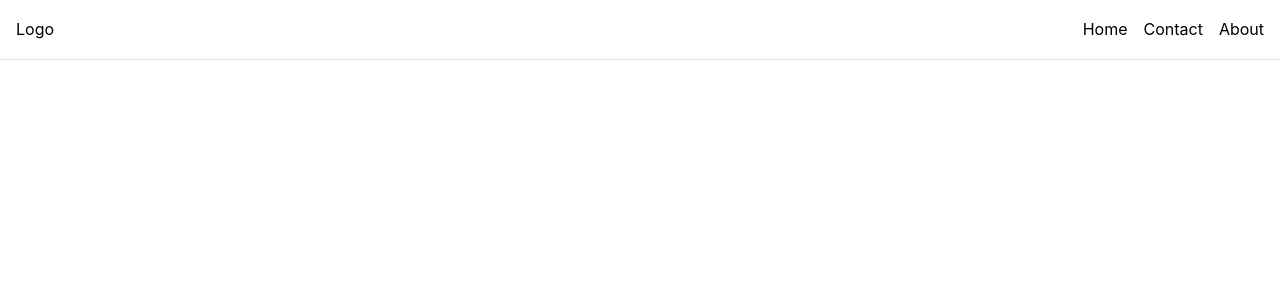
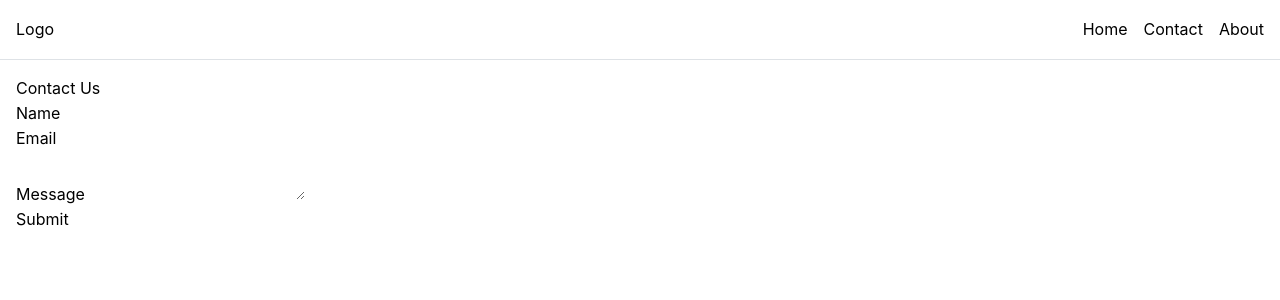
Before and after one commit to ejinsw/find-a-tutor, a Next.js app: page /contact in a window 1280 px wide. Shown: the top 300 px of the page. Built offline with nearby package versions, Linux system fonts and the light colour scheme.

Commit message:
ContactForm Name, Email, Message, Submit
Not sure how to use Mantine, and I couldn't really see how it looks like on localhost (i got it once but lost it and couldn't figure it out)

```diff
--- a/src/app/contact/ContactForm.tsx
+++ b/src/app/contact/ContactForm.tsx
@@ -9,6 +9,12 @@ interface Props {
 
 export function ContactForm({ className }: Props) {
   const [isLoading, setIsLoading] = useState<boolean>(false);
+
+  const [name, setName] = useState("");
+  const [email, setEmail] = useState("");
+  const [message, setMessage] = useState("");
+
+
 
   // TODO: Attach this function to the form like so <form onSubmit={onSubmit}>
   async function onSubmit(event: FormEvent<HTMLFormElement>) {
@@ -33,5 +39,41 @@ export function ContactForm({ className }: Props) {
     }
   }
 
-  return <div className={`${className}`}></div>;
+  return (
+  <div className={`${className}`}>
+    <form onSubmit={onSubmit}>
+      <div>
+        <label htmlFor="name">Name</label>
+        <input
+          type="text"
+          id="name"
+          value={name}
+          onChange={(e) => setName(e.target.value)}
+          required />
+      </div>
+
+      <div>
+        <label htmlFor="email">Email</label>
+        <input
+          type="email"
+          id="email"
+          value={email}
+          onChange={(e) => setEmail(e.target.value)}
+          required />
+      </div>
+
+      <div>
+        <label htmlFor="message">Message</label>
+        <textarea
+          id="message"
+          value={message}
+          onChange={(e) => setMessage(e.target.value)}
+          required />
+      </div>
+      <button type="submit" disabled={isLoading}>
+        {isLoading ? "Sending..." : "Submit"}
+      </button>
+    </form>
+  </div>
+  );
 }
--- a/src/app/contact/page.tsx
+++ b/src/app/contact/page.tsx
@@ -18,9 +18,11 @@
 import { ContactForm } from "./ContactForm";
 
 export default function Page() {
+
   return (
     <section>
-      <ContactForm />
+      <h1>Contact Us</h1>
+      <ContactForm classname="contact-form" />
     </section>
   );
 }
```
